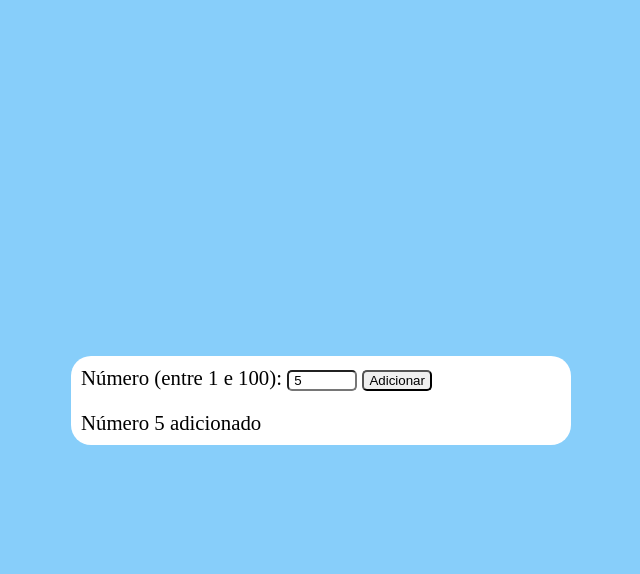
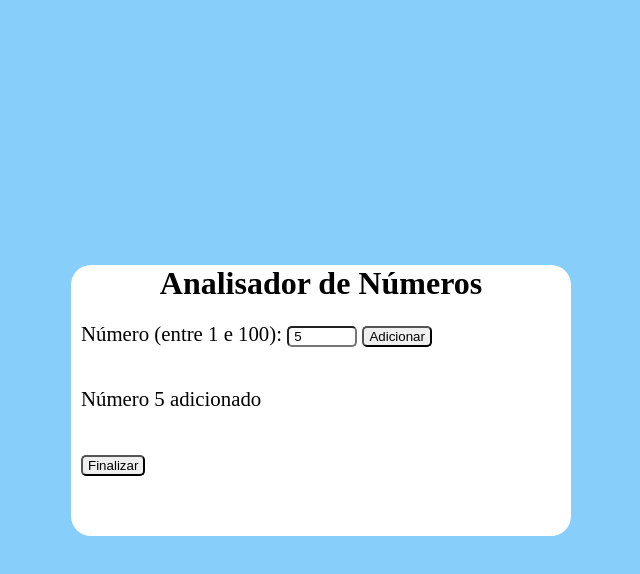
Before and after one commit to lzeunfa/CursoJS, a plain HTML site: page Exercícios/N1a100/1a100.html in a window 1280 px wide. Both pictures are taken after typing "5" into the empty fields and a click on the input "Adicionar". Shown: the whole page, without its empty margins (319-959 px from the left). Drawn offline with Linux system fonts and the light colour scheme.

Commit message:
finalização do exercicio de 1 a 100

```diff
--- a/Exercícios/N1a100/1a100.html
+++ b/Exercícios/N1a100/1a100.html
@@ -8,11 +8,15 @@
 </head>
 <body>
     <div class="filho">
+        <h1>Analisador de Números</h1>
         <p>Número (entre 1 e 100): <input type="number" name="txtnum" id="txtnum" min="1" max="100" placeholder="insira">
             <input id="submit" type="submit" value="Adicionar" onclick="adicionar()">
         </p>
 
         <p id="resultado"></p>
+
+        <p id="finalizar"><input id="finalizari" type="submit" value="Finalizar" onclick="finalizar()"></p>
+        <p id="resp"></p>
     </div>
 
     <script src="1a100.js"></script>
--- a/Exercícios/N1a100/1a100.js
+++ b/Exercícios/N1a100/1a100.js
@@ -5,6 +5,11 @@ function adicionar(){
     var num = Number(txtnum.value)
 
     var resultado = document.getElementById(`resultado`)
+
+    var btfinal = document.getElementById(`finalizar`)
+
+    var resp = document.getElementById(`resp`)
+
 
     if (num>100 || num<1){
         window.alert(`[ERRO] respeite as condições solicitadas e insira novamente os dados`)
@@ -14,4 +19,35 @@ function adicionar(){
         nums.push(num)
         resultado.innerHTML += `Número ${num} adicionado <br>`
     }
+
+    if (btfinal.style.display=`none`){
+        btfinal.style.display=`block`
+    }
+
+    nums.sort()
 }
+
+function finalizar(){
+    resp.innerHTML = ``
+
+    var soma = 0
+
+    var media = 0
+
+    if(nums.lenght==0){
+        resp.innerHTML = ``
+    }else{
+        resp.innerHTML += `Ao todo temos ${nums.length} números registrados<br>`
+        resp.innerHTML += `O maior valor informado foi o ${Math.max(...nums)} <br>`
+        resp.innerHTML += `O menor valor informado foi o ${Math.min(...nums)} <br>`
+
+        for(var c=nums.length -1; c>=0; c--){
+            soma += nums[c]
+        }
+        resp.innerHTML += `A soma dos números é ${soma} <br>`
+
+        media = soma/nums.length
+        resp.innerHTML += `A média dos números é ${media} <br>`
+    }
+
+}
--- a/Exercícios/N1a100/style.css
+++ b/Exercícios/N1a100/style.css
@@ -14,6 +14,10 @@ body{
     background-color: lightskyblue;
 }
 
+h1{
+    text-align: center;
+}
+
 div.filho{
     background-color: white;
     width: 500px;
@@ -21,7 +25,7 @@ div.filho{
 }
 
 p{
-    padding: 10px;
+    padding: 20px 10px 20px 10px;
     font-size: 1.3em;
 }
 
@@ -30,6 +34,14 @@ div.filho > p > input{
     border-radius: 5px;
 }
 
+p#finalizar{
+    display: none;
+}
+
+input#finalizari:hover{
+    cursor: pointer;
+}
+
 input#submit:hover{
     cursor: pointer;
 }
```
